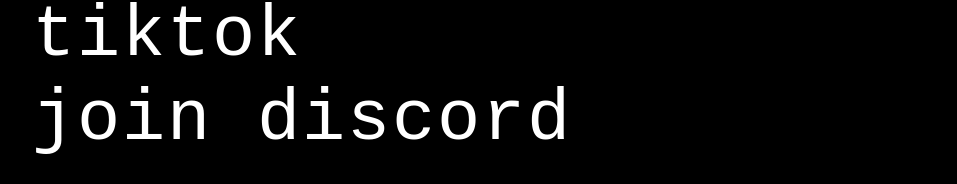
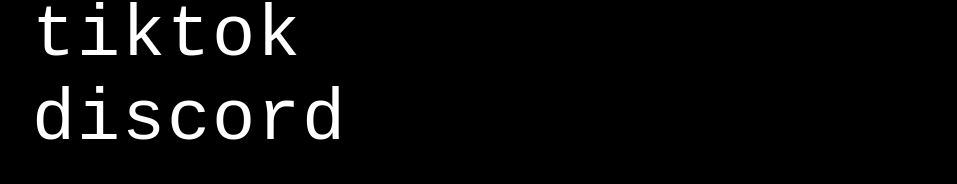
Before and after one commit to runibb/runi, a Next.js app: page / in a window 1280 px wide. Shown: the part 480-664 px from the top of the page, without its empty margins (16-973 px from the left). Built offline with nearby package versions, Linux system fonts and the light colour scheme; a web font is replaced by a local one.

Commit message:
Change 'join discord' link to 'discord'
Co-authored-by: runi <231577131+runibb@users.noreply.github.com>

```diff
--- a/app/page.tsx
+++ b/app/page.tsx
@@ -80,7 +80,7 @@ export default function Home() {
               rel="noopener noreferrer"
               className="font-sans text-5xl text-white tracking-wide transition-opacity hover:opacity-60 sm:text-6xl lg:text-7xl"
             >
-              join discord
+              discord
             </a>
           </li>
         </ul>
```
